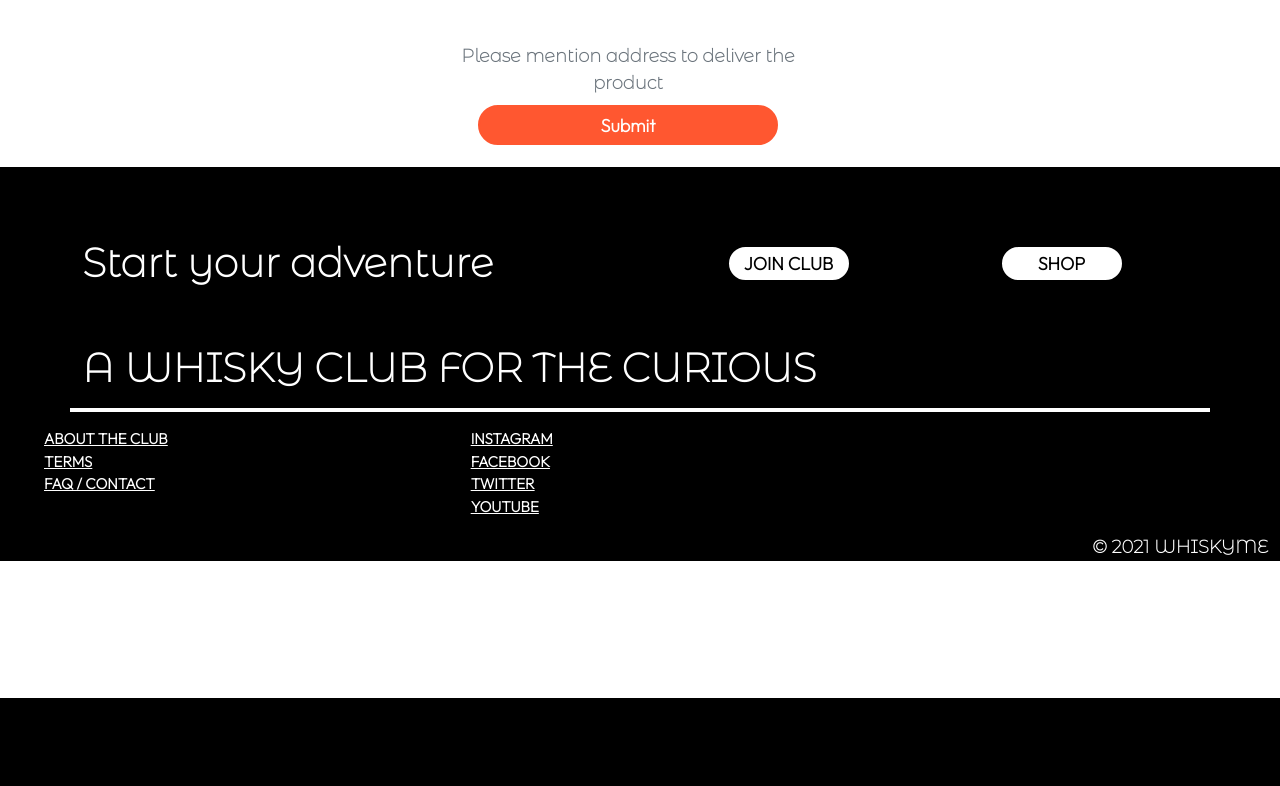
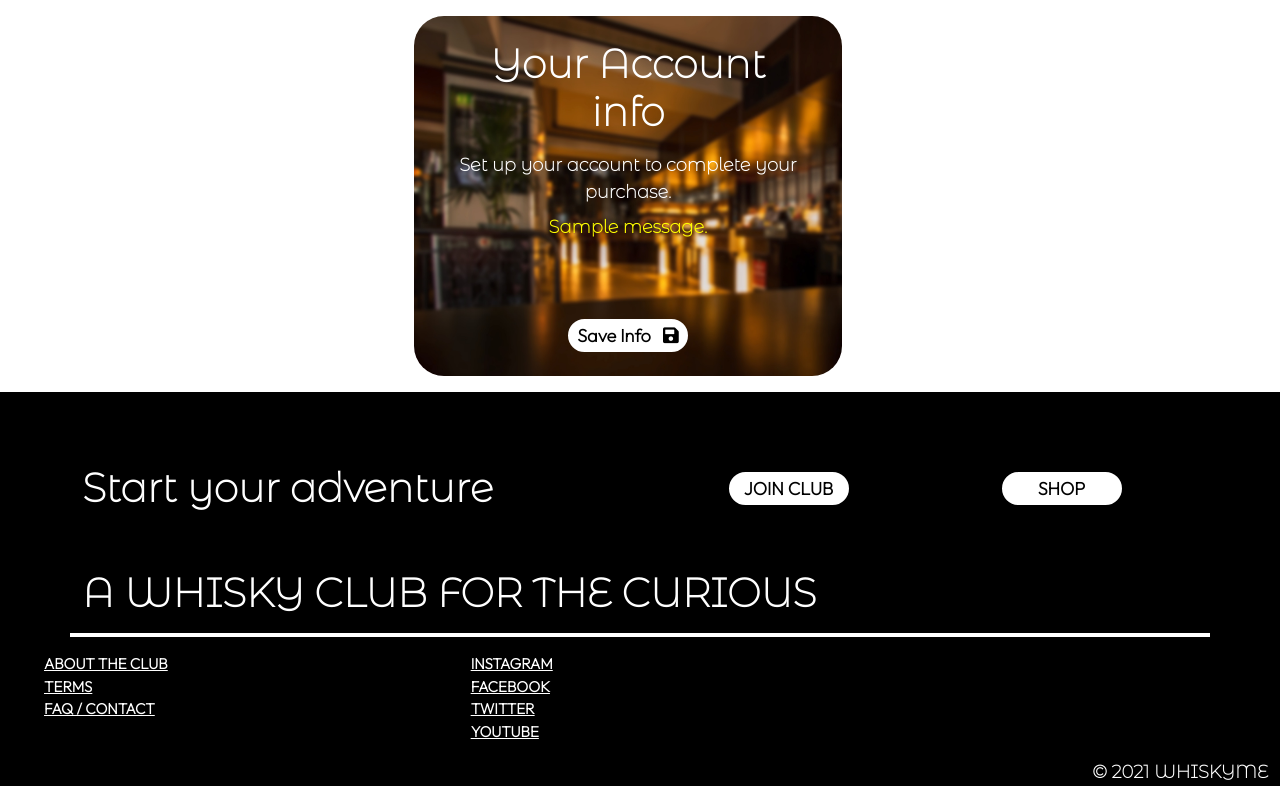
Before and after one commit to mfarzamalam/whiskey_me, a Django app: template templates/new_template/dashboard/customer_account.html in a window 1280 px wide. Shown: the part 102-888 px from the top of the page. Before the commit the page ends 800 px from the top, so only its background shows below. Run offline with Django 3.2, Linux system fonts and the light colour scheme; the template is opened without the code that fills it: most values are stand-ins (such as "Sample title", 1, 10 or a date in 2020); one stand-in notice (Sample message) is shown; some libraries are stand-ins or nearby versions.

Commit message:
added account information with user hidden

```diff
--- a/order/models.py
+++ b/order/models.py
@@ -16,7 +16,7 @@ class Address(models.Model):
     lname     = models.CharField(max_length=100)
     country   = models.CharField(max_length=100)
     address_1 = models.CharField(max_length=100)
-    address_2 = models.CharField(max_length=100)
+    address_2 = models.CharField(max_length=100, blank=True, null=True)
     city      = models.CharField(max_length=100)
     state     = models.CharField(max_length=100)
     contact   = models.CharField(max_length=100)
--- a/static/new_static/css/styles.css
+++ b/static/new_static/css/styles.css
@@ -244,6 +244,30 @@ footer{
 .border-radius{
 border-radius: 30px;
 }
+
+
+/*account-info*/
+
+#account-info{
+    background: url("../images/account-bg.jpg");
+    height: 100%;
+    width: 100%;
+    background-size: cover;
+    background-repeat: no-repeat;
+    border-radius: 30px;
+    }
+    #account-info .form-input {
+        border-radius: 25px;
+        border: 2px solid #ffffff;
+        width: 300px;
+        height: 40px !important;
+    }
+    #account-info .qty-input{
+        border: none;
+    }
+/*account-info ends*/
+
+
 @media (min-device-width: 320px) and (max-device-width: 593px) {
 .logo{
 height: auto;
--- a/templates/new_template/dashboard/customer_account.html
+++ b/templates/new_template/dashboard/customer_account.html
@@ -1,6 +1,6 @@
 {% extends 'new_template/base.html' %}
 {% block newMain %}
-
+{% load static %}
 
         <div class="container d-flex justify-content-center">
             <div class="row ">
@@ -8,37 +8,56 @@
                 <div class="row d-flex justify-content-center">
 
                     <div id="login-form" >
-                            <form class="col-12 p-2 " action="" method="POST">
+                        <div class="row d-flex justify-content-center">
+                            <div id="account-info" class="container d-flex justify-content-center my-3 min-h-100">
+                                <div class="my-auto">
+                                    <form class="py-2 mx-auto " action="" method="POST" novalidate>
+                                        {% csrf_token %}
+                                        <div>
+                                            <h1 class=" fw-bold text-white my-3 text-center">
+                                                Your Account <br />info
+                                            </h1>
+                                            <p class="text-center text-white my-2">
+                                                Set up your account to complete your purchase.
+                                            </p>
 
-                                {% csrf_token %}
-                                <p class="text-center text-muted my-2">
-                                    {{message}} <br>
-                                    Please mention address to deliver the product
+                                            {% if messages %}
+                                                {% for message in messages %}
+                                                    <p class="text-center my-2" style="color:yellow">
+                                                        {{message}}.
                                                     </p>
+                                                {% endfor %}
+                                            {% endif %}
+
                                             <div class="row d-flex justify-content-center">
 
+                                                <div class="row my-1">
                                                     {% for form in form %}
-                                        <div class="col-12 d-flex justify-content-center">
-                                            <div class="col-3 d-flex justify-content-center">
+                                                        <div class="col-12 col-md-6 ">
+                                                            <p class="fw-bold text-center" style="color:red;">{{form.errors|striptags}}</p>
+                                                            <h3 class="text-white fw-bold text-center">{{form.label}}</h3>
+                                                            <div class="d-flex justify-content-center">
                                                                 {{form}}
                                                             </div>
                                                         </div>
-                                        <p class="col-3 d-flex justify-content-center" style="color:red"> {{form.errors|striptags}} </p>
                                                     {% endfor %}
 
+                                                </div>
 
                                                 {% if product and quantity %}
                                                     <input type="hidden" name="product" value="{{product}}"> <br>
                                                     <input type="hidden" name="quantity" value="{{quantity}}"> <br>
                                                 {% endif %}
 
-                                    <a href="" class="text-center col-12"><button type="submit" class="btn-login text-center fw-bold ">Submit</button></a>
+                                                <a href="#" class="text-center my-3 col-12"><button type="submit" class="btn-2 text-center fw-bold ">Save Info <span><i class=" ms-2 fas fa-save"></i></span></button></a>
 
+                                            </div>
                                         </div>
                                     </form>
                                 </div>
-
-
+                            </div>
+                        </div>
+                    </div>
                 </div>
             </div>
         </div>
```
Also changed, not shown: order/views.py (+6 -4 lines), pages/forms.py (+19 -16 lines), pages/views.py (+23 -3 lines), static/new_static/images/account-bg.jpg (added). Lines whose indentation alone changed are shown as unchanged.
